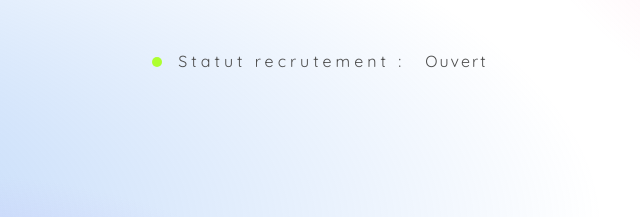
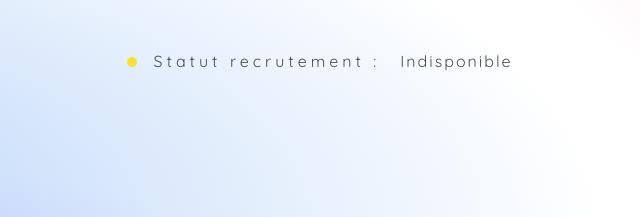
Before and after one commit to Luskans/Portfolio, a website: page index.html in a window 1280 px wide. Shown: the part 413-630 px from the top of the page, 320-960 px from the left. Drawn offline with Linux system fonts and the light colour scheme.

Commit message:
change statut

```diff
--- a/assets/scss/main.scss
+++ b/assets/scss/main.scss
@@ -214,7 +214,8 @@ main {
     }
 
     &__light {
-        background-color: greenyellow;
+        // background-color: greenyellow;
+        background-color: rgb(255, 224, 47);
         width: 10px;
         height: 10px;
         border-radius: 50%;
@@ -477,7 +478,8 @@ footer {
         box-shadow: none;
     }
     15% {
-        box-shadow: 0px 0px 6px rgb(40, 202, 0);
+        // box-shadow: 0px 0px 6px rgb(40, 202, 0);
+        box-shadow: 0px 0px 6px rgb(255, 198, 9);
     }
     30% {
         box-shadow: none;
--- a/index.html
+++ b/index.html
@@ -47,7 +47,8 @@
                 <div class="header__light"></div>
                 <p class="header__statut">Statut recrutement : </p>
             </div>
-            <p>Ouvert</p>
+            <!-- <p>Ouvert</p> -->
+            <p>Indisponible</p>
         </div>
     </header>
 
```
Also changed, not shown: assets/css/style.css, 1 other file.
